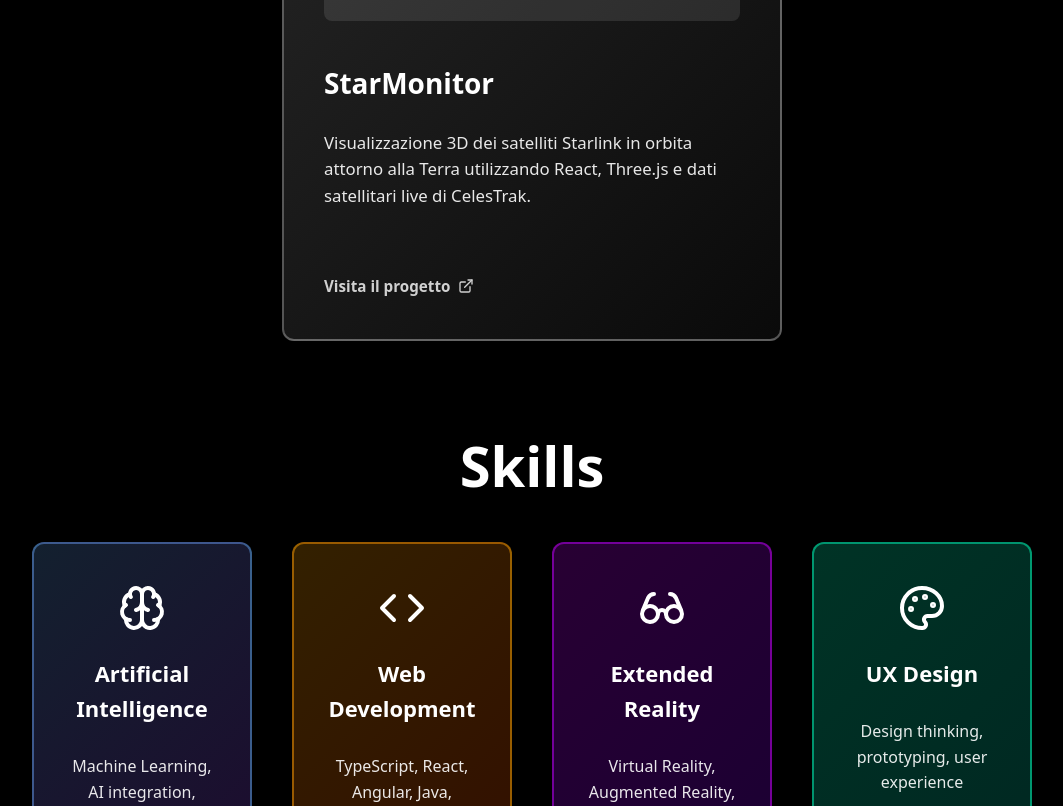
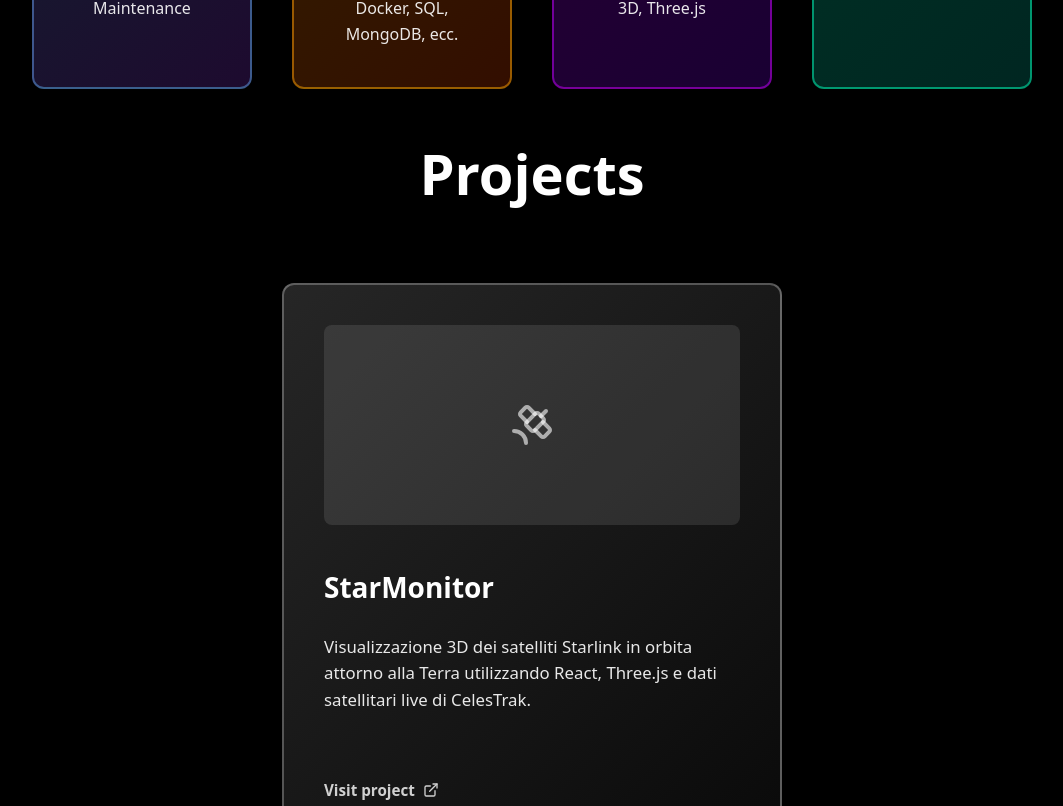
Before and after one commit to asyntes/asyntes.com, a React (Vite) app: page / in a window 1280 px wide. Shown: the part 1234-2040 px from the top of the page, without its empty margins (108-1171 px from the left). Built offline with nearby package versions, Linux system fonts and the light colour scheme.

Commit message:
update css

```diff
--- a/src/components/layout/Header/Header.tsx
+++ b/src/components/layout/Header/Header.tsx
@@ -9,8 +9,8 @@
 
     const navItems = [
         { name: t('nav.home'), href: '#home' },
+        { name: t('nav.skills'), href: '#about' },
         { name: t('nav.projects'), href: '#projects' },
-        { name: t('nav.skills'), href: '#about' },
         { name: t('nav.contact'), href: '#contact' }
     ];
 
--- a/src/components/sections/Projects/Projects.css
+++ b/src/components/sections/Projects/Projects.css
@@ -1,7 +1,7 @@
 .projects {
     background-color: var(--color-black);
     color: var(--color-white);
-    padding: 1.5rem 0 3rem 0;
+    padding: 1.5rem 0 0 0;
     width: 100%;
 }
 
@@ -145,7 +145,7 @@
 /* Tablet */
 @media (min-width: 768px) {
     .projects {
-        padding: 2rem 0 4rem 0;
+        padding: 2rem 0 0 0;
     }
 
     .projects-container {
@@ -158,9 +158,11 @@
     }
 
     .projects-grid {
-        grid-template-columns: repeat(2, 1fr);
+        grid-template-columns: 1fr;
         gap: 2.5rem;
         justify-items: center;
+        max-width: 450px;
+        margin: 0 auto;
     }
 
     .project-card {
@@ -185,7 +187,7 @@
 /* Desktop */
 @media (min-width: 1024px) {
     .projects {
-        padding: 2.5rem 0 5rem 0;
+        padding: 2.5rem 0 0 0;
     }
 
     .projects-title {
--- a/src/components/sections/Projects/Projects.tsx
+++ b/src/components/sections/Projects/Projects.tsx
@@ -62,7 +62,7 @@
                                     </div>
 
                                     <div className="project-link">
-                                        <span>Visita il progetto</span>
+                                        <span>{t('projects.visitProject')}</span>
                                         <ExternalLink className="external-link-icon" />
                                     </div>
                                 </div>
--- a/src/i18n/locales/en.json
+++ b/src/i18n/locales/en.json
@@ -11,6 +11,7 @@
     },
     "projects": {
         "title": "Projects",
+        "visitProject": "Visit project",
         "starmonitor": {
             "title": "StarMonitor",
             "description": "Visualizzazione 3D dei satelliti Starlink in orbita attorno alla Terra utilizzando React, Three.js e dati satellitari live di CelesTrak.",
--- a/src/i18n/locales/it.json
+++ b/src/i18n/locales/it.json
@@ -11,6 +11,7 @@
     },
     "projects": {
         "title": "Progetti",
+        "visitProject": "Visita il progetto",
         "starmonitor": {
             "title": "StarMonitor",
             "description": "Visualizzazione 3D dei satelliti Starlink in orbita attorno alla Terra utilizzando React, Three.js e dati satellitari live di CelesTrak.",
--- a/src/pages/Home/Home.tsx
+++ b/src/pages/Home/Home.tsx
@@ -13,8 +13,8 @@
             <Header />
             <main className="home-main">
                 <Hero />
+                <About />
                 <Projects />
-                <About />
                 <Contact />
             </main>
             <Footer />
```
